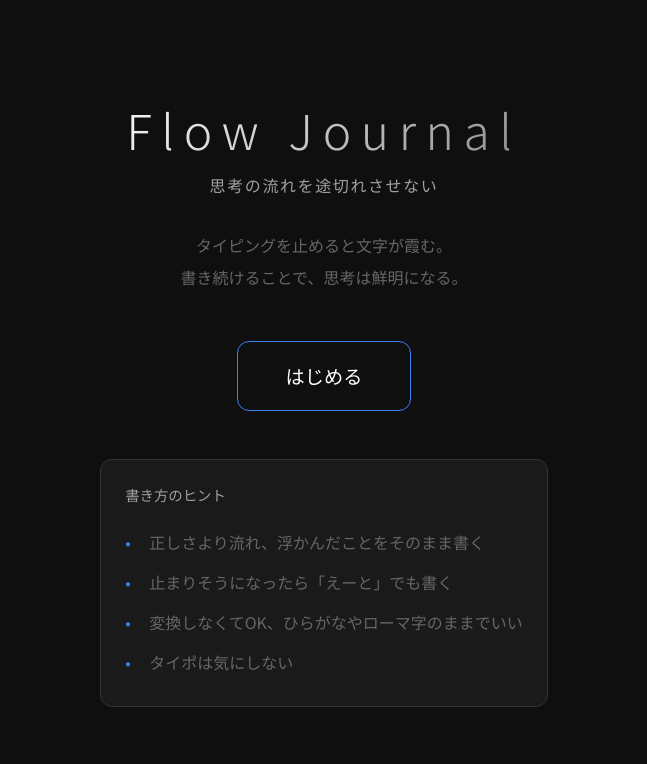
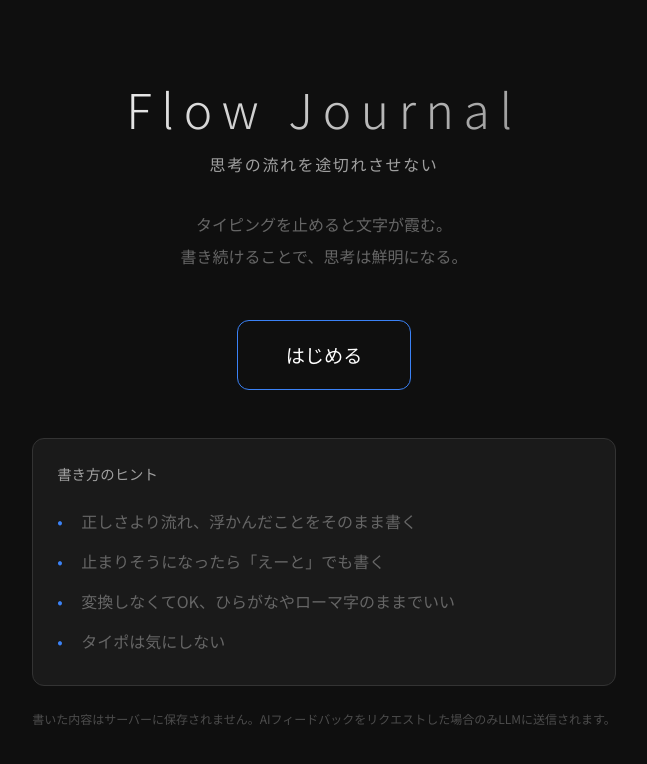
Before and after one commit to makura645/flow-journal, a Next.js app: page / in a window 1280 px wide. Shown: the top 764 px of the page, without its empty margins (316-963 px from the left). Built offline with nearby package versions, Linux system fonts and the light colour scheme.

Commit message:
プライバシーポリシーを追加
- README.mdにプライバシーセクション追加
- トップページにプライバシーノート表示

Co-Authored-By: Claude Opus 4.5 <noreply@anthropic.com>

```diff
--- a/app/globals.css
+++ b/app/globals.css
@@ -137,6 +137,13 @@ button {
   position: absolute;
   left: 0;
   color: var(--normal-color);
+}
+
+.privacy-note {
+  font-size: 0.75rem;
+  color: var(--text-muted);
+  margin-top: 1.5rem;
+  opacity: 0.7;
 }
 
 /* Journal Editor */
--- a/src/components/StartScreen.tsx
+++ b/src/components/StartScreen.tsx
@@ -30,6 +30,10 @@ export function StartScreen({ onStart }: StartScreenProps) {
             <li>タイポは気にしない</li>
           </ul>
         </div>
+
+        <p className="privacy-note">
+          書いた内容はサーバーに保存されません。AIフィードバックをリクエストした場合のみLLMに送信されます。
+        </p>
       </div>
     </div>
   );
```
Also changed, not shown: 1 other file (tests, documents, lock files or other folders).
